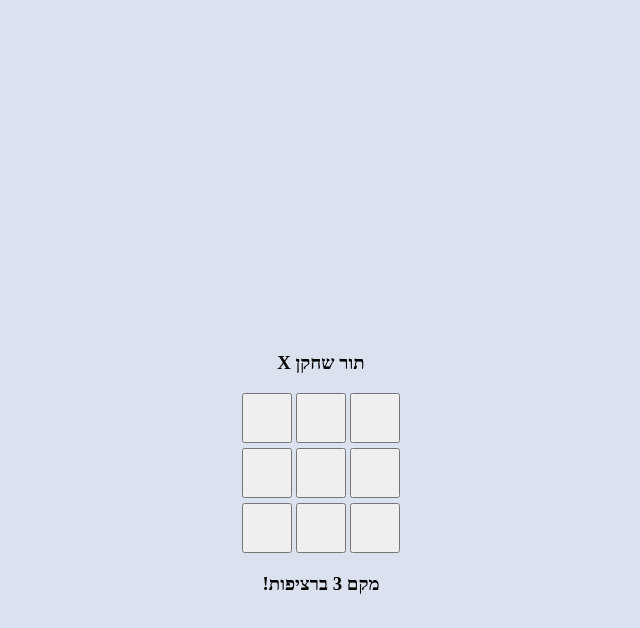
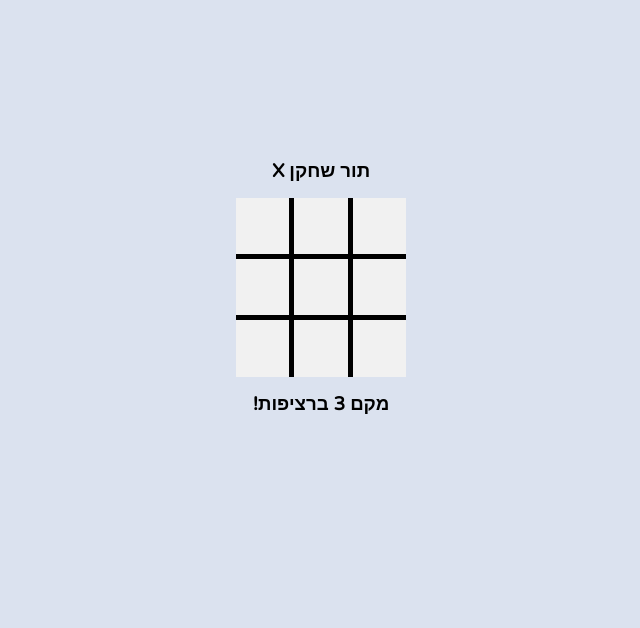
Before and after one commit to yossybio/tic-tac-toe-app, a React (Create React App) app: page /setGrid in a window 1280 px wide. Both pictures are taken after a click on the button "3X3". Shown: the top 628 px of the page, without its empty margins (319-959 px from the left). Built offline with nearby package versions, Linux system fonts and the light colour scheme.

Commit message:
Complete playing game page design

```diff
--- a/src/Pages/PlayingGame/index.js
+++ b/src/Pages/PlayingGame/index.js
@@ -200,19 +200,25 @@ export default function Board() {
   };
 
   return (
+    <>
+      <head>
+        <link rel="preconnect" href="https://fonts.googleapis.com" />
+        <link rel="preconnect" href="https://fonts.gstatic.com" crossorigin />
+        <link href="https://fonts.googleapis.com/css2?family=Secular+One&family=Varela+Round&display=swap" rel="stylesheet" />
+      </head>
       <Stack
         justifyContent="center"
         alignItems="center"
         spacing={2}
-      paddingTop={"15%"}
       >
-      <h3 dir="rtl">{`תור שחקן ${currentTurnPlayer === "X" ? "X" : "O"}`}</h3>
+        <h3 className={style.text} dir="rtl">{`תור שחקן ${currentTurnPlayer === "X" ? "X" : "O"}`}</h3>
         <WinnerModal open={openWinnerModal} />
         <GameOverModal open={openGameOverModal} />
-      <table>
+        <table className={style.table}>
           <tbody>{buildingBoardGame()}</tbody>
         </table>
-      <h3 dir="rtl">מקם 3 ברציפות!</h3>
+        <h3 className={style.text} dir="rtl">מקם {numRows} ברציפות!</h3>
       </Stack>
+    </>
   );
 }
--- a/src/Pages/PlayingGame/square.jsx
+++ b/src/Pages/PlayingGame/square.jsx
@@ -1,4 +1,5 @@
 import React from "react";
+import style from "../../assets/PlayingGame.module.css";
 import { useSelector, useDispatch } from "react-redux";
 import {
   settingIsGameStarted,
@@ -13,7 +14,7 @@ export default function Square({ rowIndex, columnIndex }) {
 
   const clickHandler = () => {
     if (!isGameStarted) {
-      dispatch(settingIsGameStarted({value: true}));
+      dispatch(settingIsGameStarted({ value: true }));
     }
 
     dispatch(setIsIdleStatus({ status: true }));
@@ -25,7 +26,8 @@ export default function Square({ rowIndex, columnIndex }) {
 
   return (
     <button
-      style={{ width: 50, height: 50 }}
+      className={style.boardButton}
+      // style={{ width: 50, height: 50 }}
       onClick={clickHandler}
       disabled={
         arrayBoard[rowIndex][columnIndex].value !== null || isIdleStatus
--- a/src/assets/PlayingGame.module.css
+++ b/src/assets/PlayingGame.module.css
@@ -0,0 +1,50 @@
+.boardButton {
+  border: 0;
+  background-color: #F1F1F1;
+  width: 4vw;
+  height: 4vw;
+}
+
+button:hover {
+  background-color: white;
+}
+
+button:disabled {
+  font-family: Arial;
+  font-size: 3.5rem;
+  color: black;
+  font-weight: bold;
+}
+
+.table {
+  background-color: #F1F1F1;
+  border-collapse: collapse;
+  margin: 0 auto;
+}
+
+.table td {
+  /* padding: 1rem; */
+  border: 5px solid black;
+}
+
+.table tr:first-child td {
+  border-top: 0;
+}
+
+.table tr td:first-child {
+  border-left: 0;
+}
+
+.table tr:last-child td {
+  border-bottom: 0;
+}
+
+.table tr td:last-child {
+  border-right: 0;
+}
+
+
+.text {
+  font-family: 'Secular One', sans-serif;
+  font-family: 'Varela Round', sans-serif;
+}
```
Lines whose indentation alone changed are shown as unchanged.
